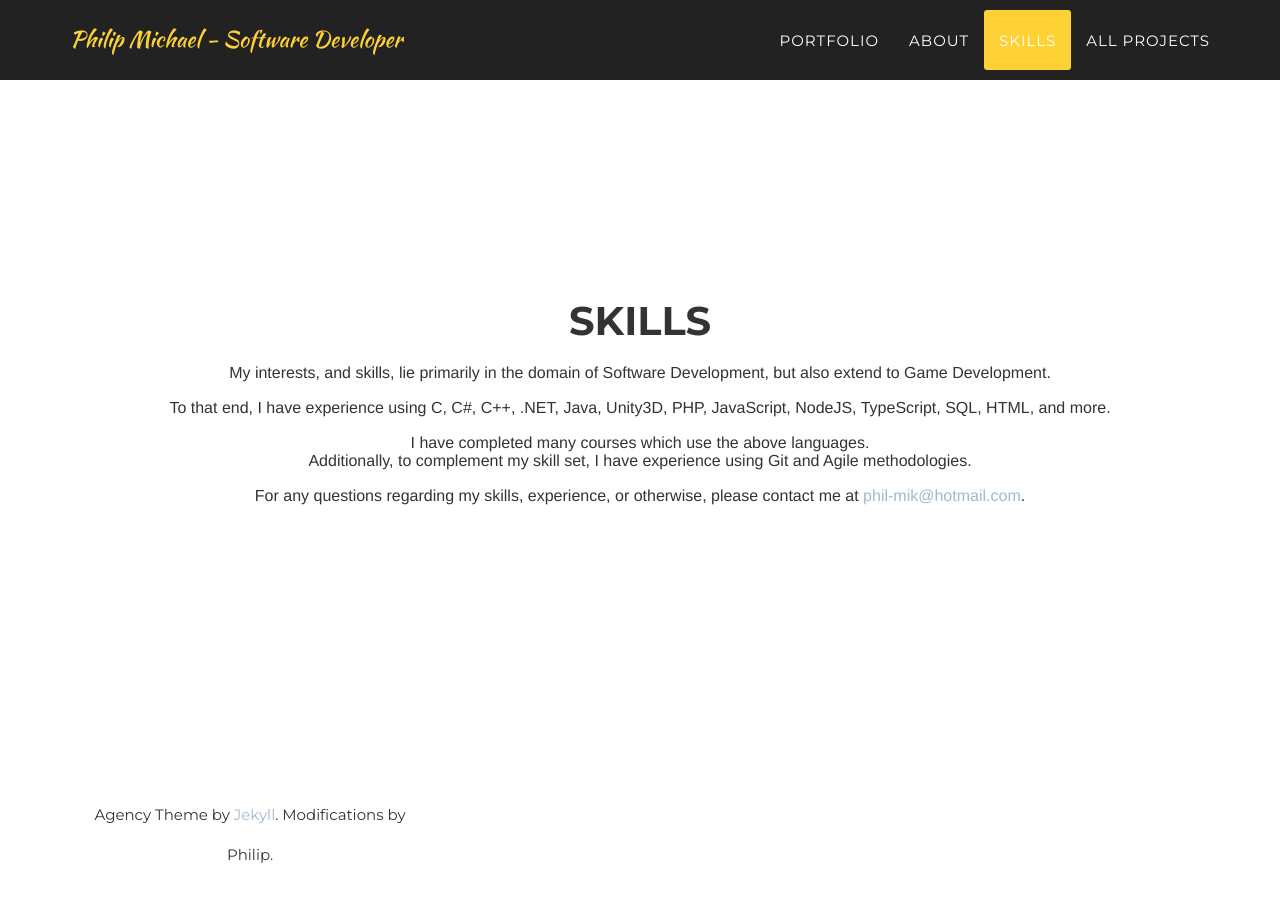
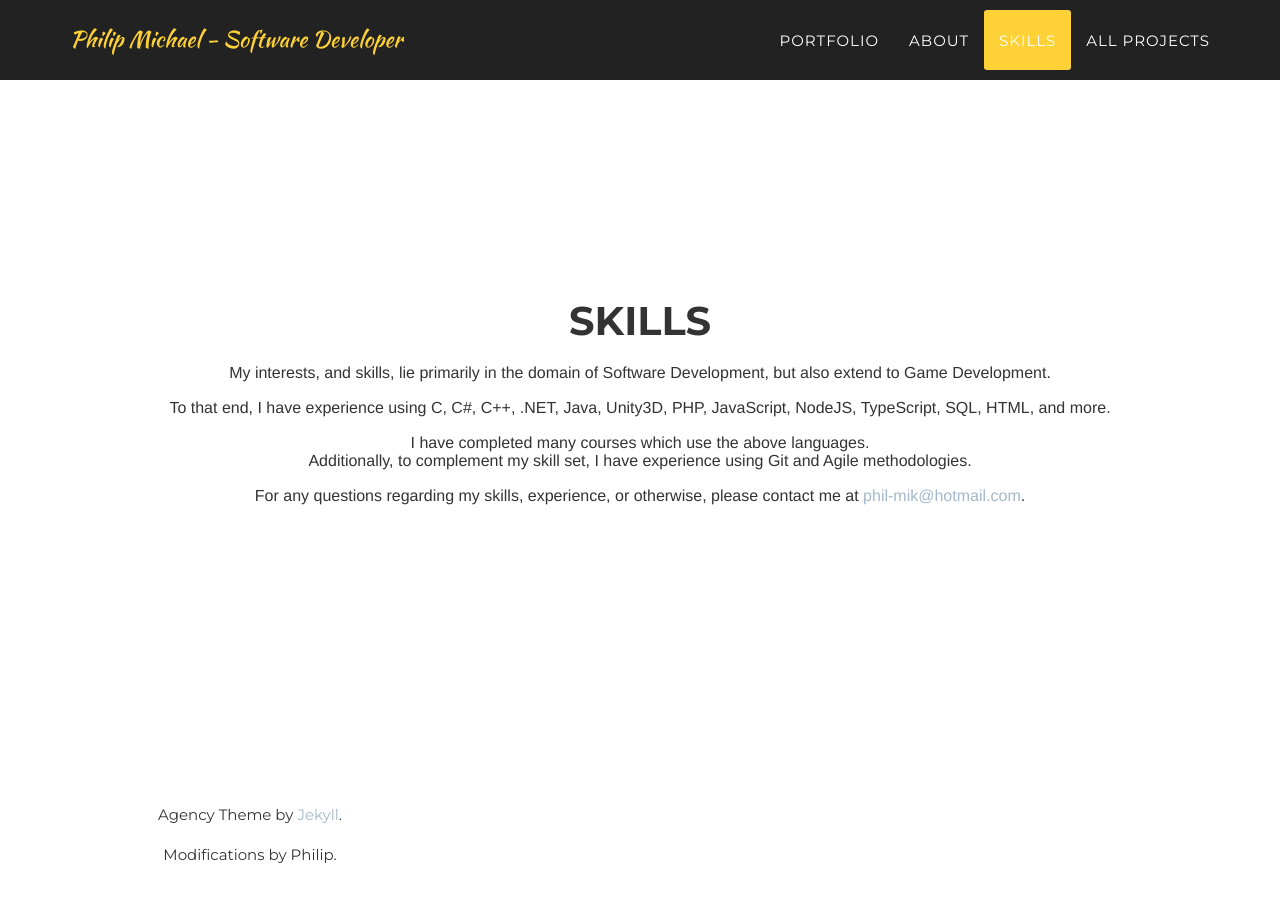
Before and after one commit to pmichaeldev/pmichaeldev.github.io, a Jekyll site: the page built from index.html, in a window 1280 px wide and 900 px high, scrolled down 3323 px. Built offline with Jekyll 4.4.1, drawn with Linux system fonts in a browser that asks for light colours; some web fonts are replaced.

Commit message:
Footer changes.

```diff
--- a/_includes/footer.html
+++ b/_includes/footer.html
@@ -4,7 +4,7 @@
                 <div class="col-md-4">
                     <span class="copyright">
                         <br />
-                        Agency Theme by <a href="http://jekyllthemes.org/themes/agency/">Jekyll</a>. Modifications by Philip.
+                        Agency Theme by <a href="http://jekyllthemes.org/themes/agency/">Jekyll</a>.<br />Modifications by Philip.
                     </span>
                 </div>
                 <div class="col-md-4">
```
